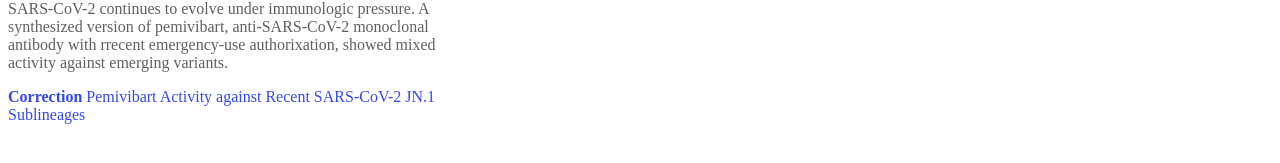
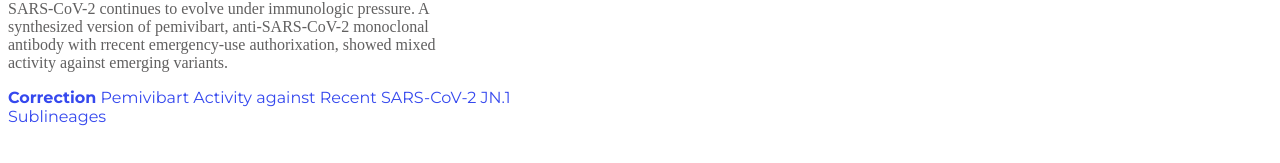
Before and after one commit to yasuhamnn/chart, a plain HTML site: page index.html in a window 1280 px wide. Shown: the part 215-378 px from the top of the page. Drawn offline with Linux system fonts and the light colour scheme.

Commit message:
new code added

```diff
--- a/index.html
+++ b/index.html
@@ -52,7 +52,9 @@ p{
 }
 #un{
     color: rgb(53, 72, 238);
-    width: 500px;
+    width: 520px;
+    font-family: Montserrat;
+
 }
 #line{
     color: gray;
```
